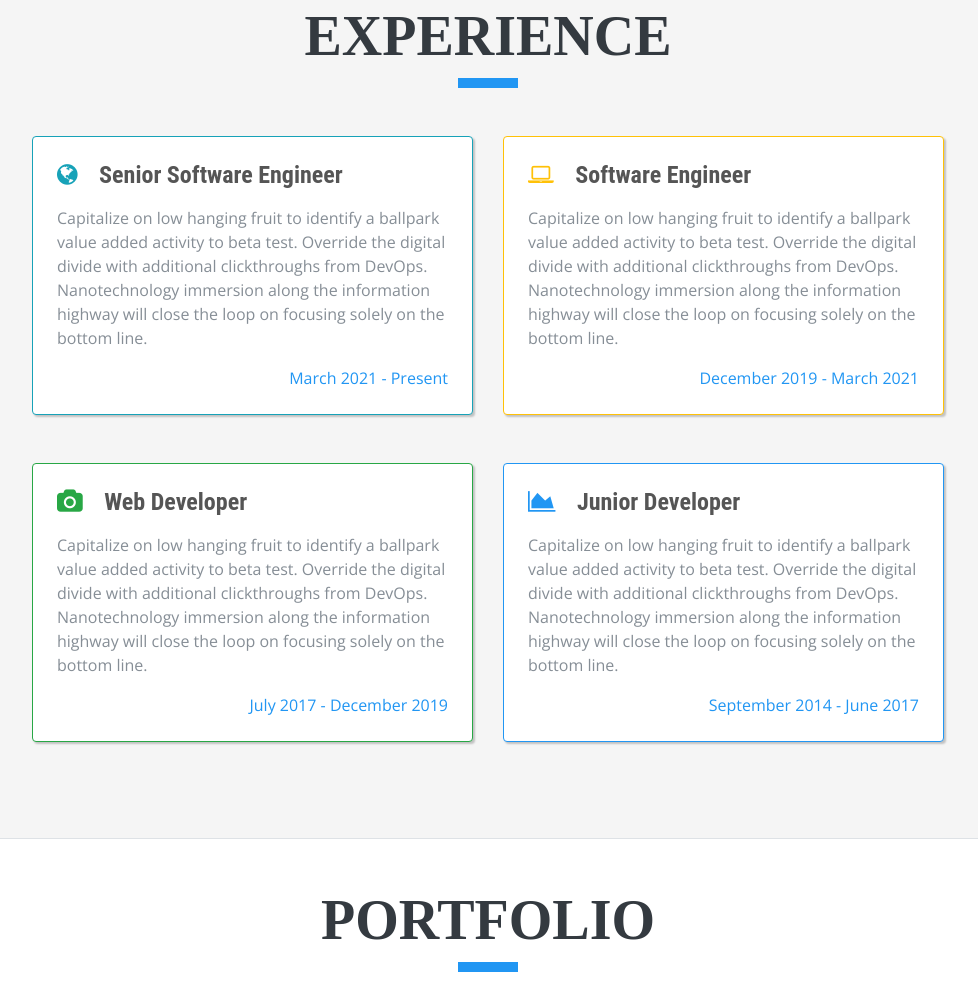
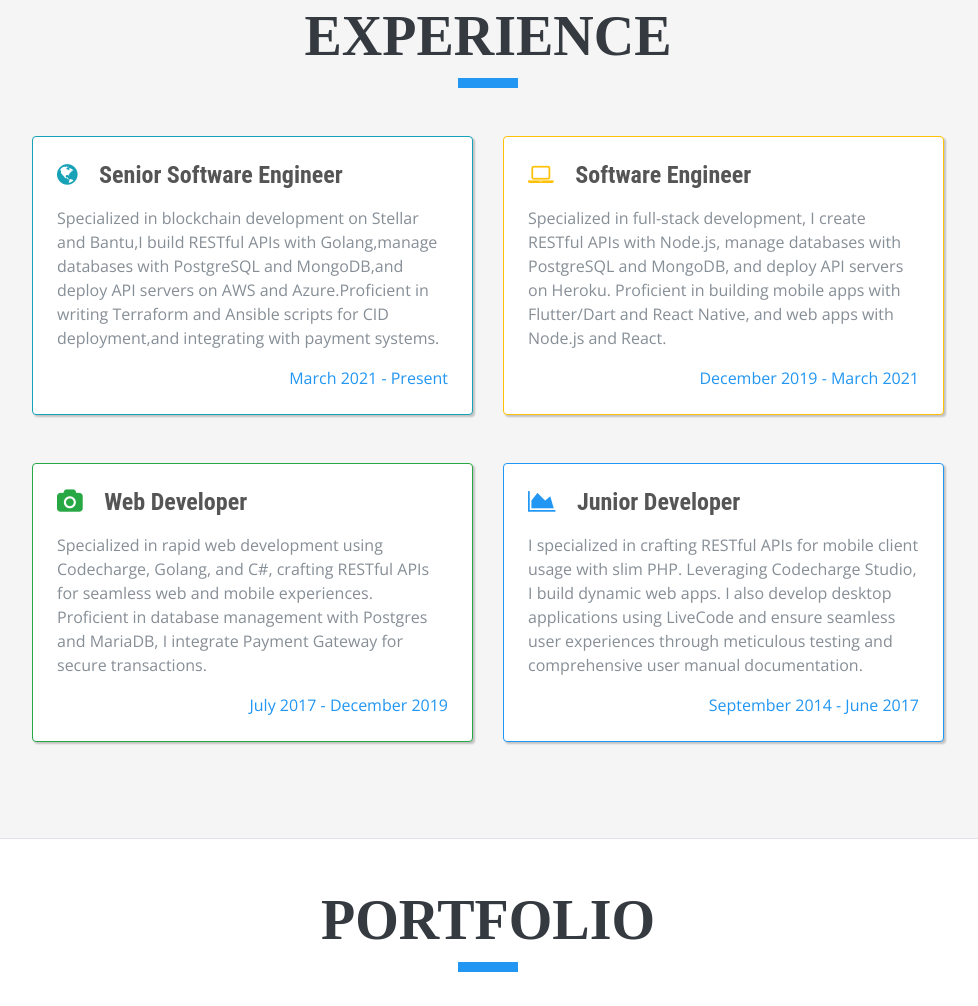
Before and after one commit to nduson/nduson.github.io, a plain HTML site: page index.html in a window 1280 px wide. Shown: the part 845-1851 px from the top of the page, without its empty margins (288-1266 px from the left). Drawn offline with nearby package versions, Linux system fonts and the light colour scheme; a web font is replaced by a local one.

Commit message:
added experinces

```diff
--- a/index.html
+++ b/index.html
@@ -121,7 +121,7 @@
                 <div class="card mx-0 p-4 mb-5" style="border-color: #17a2b8; box-shadow: 2px 2px 2px rgba(0, 0, 0, 0.21);">
                   <div class=" resume-content mr-auto">
                       <h4 class="mb-3"><i class="fa fa-globe mr-3 text-info"></i> Senior Software Engineer</h4>
-                      <p>Capitalize on low hanging fruit to identify a ballpark value added activity to beta test. Override the digital divide with additional clickthroughs from DevOps. Nanotechnology immersion along the information highway will close the loop on focusing solely on the bottom line.</p>
+                      <p>Specialized in blockchain development on Stellar and Bantu,I build RESTful APIs with Golang,manage databases with PostgreSQL and MongoDB,and deploy API servers on AWS and Azure.Proficient in writing Terraform and Ansible scripts for CID deployment,and integrating with payment systems.</p>
                   </div>
                   <div class="resume-date text-md-right">
                       <span class="text-primary">March 2021 - Present</span>
@@ -132,7 +132,7 @@
                 <div class="card mx-0 p-4 mb-5" style="border-color: #ffc107; box-shadow: 2px 2px 2px rgba(0, 0, 0, 0.21);">
                   <div class="resume-content mr-auto">
                       <h4 class="mb-3"><i class="fa fa-laptop mr-3 text-warning"></i>  Software Engineer</h4>
-                      <p>Capitalize on low hanging fruit to identify a ballpark value added activity to beta test. Override the digital divide with additional clickthroughs from DevOps. Nanotechnology immersion along the information highway will close the loop on focusing solely on the bottom line.</p>
+                      <p>Specialized in full-stack development, I create RESTful APIs with Node.js, manage databases with PostgreSQL and MongoDB, and deploy API servers on Heroku. Proficient in building mobile apps with Flutter/Dart and React Native, and web apps with Node.js and React.</p>
                   </div>
                   <div class="resume-date text-md-right">
                       <span class="text-primary">December 2019 - March 2021</span>
@@ -143,7 +143,7 @@
                 <div class="card mx-0 p-4 mb-5" style="border-color: #28a745; box-shadow: 2px 2px 2px rgba(0, 0, 0, 0.21);">
                   <div class="resume-content mr-auto">
                       <h4 class="mb-3"><i class="fa fa-camera mr-3 text-success"></i> Web Developer</h4>
-                      <p>Capitalize on low hanging fruit to identify a ballpark value added activity to beta test. Override the digital divide with additional clickthroughs from DevOps. Nanotechnology immersion along the information highway will close the loop on focusing solely on the bottom line.</p>
+                      <p>Specialized in rapid web development using Codecharge, Golang, and C#, crafting RESTful APIs for seamless web and mobile experiences. Proficient in database management with Postgres and MariaDB, I integrate Payment Gateway for secure transactions.</p>
                   </div>
                   <div class="resume-date text-md-right">
                       <span class="text-primary">July 2017 - December 2019</span>
@@ -154,7 +154,7 @@
                 <div class="card mx-0 p-4 mb-5" style="border-color: #2196f3; box-shadow: 2px 2px 2px rgba(0, 0, 0, 0.21);">
                   <div class="resume-content mr-auto">
                       <h4 class="mb-3"><i class="fa fa-area-chart mr-3 text-primary"></i> Junior Developer</h4>
-                      <p>Capitalize on low hanging fruit to identify a ballpark value added activity to beta test. Override the digital divide with additional clickthroughs from DevOps. Nanotechnology immersion along the information highway will close the loop on focusing solely on the bottom line.</p>
+                      <p> I specialized in crafting RESTful APIs for mobile client usage with slim PHP. Leveraging Codecharge Studio, I build dynamic web apps. I also develop desktop applications using LiveCode and ensure seamless user experiences through meticulous testing and comprehensive user manual documentation.</p>
                   </div>
                   <div class="resume-date text-md-right">
                       <span class="text-primary">September 2014 - June 2017</span>
```
